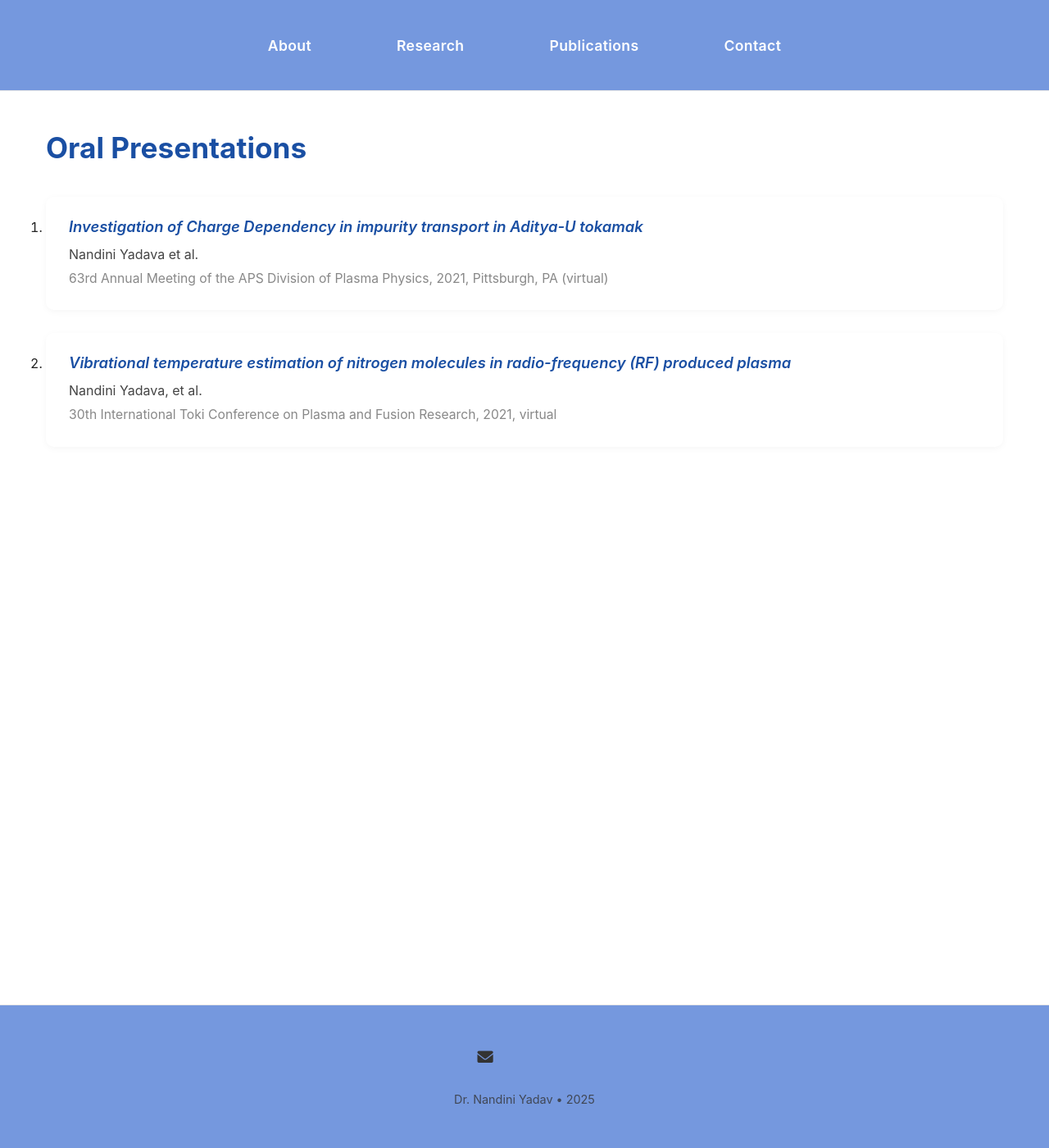
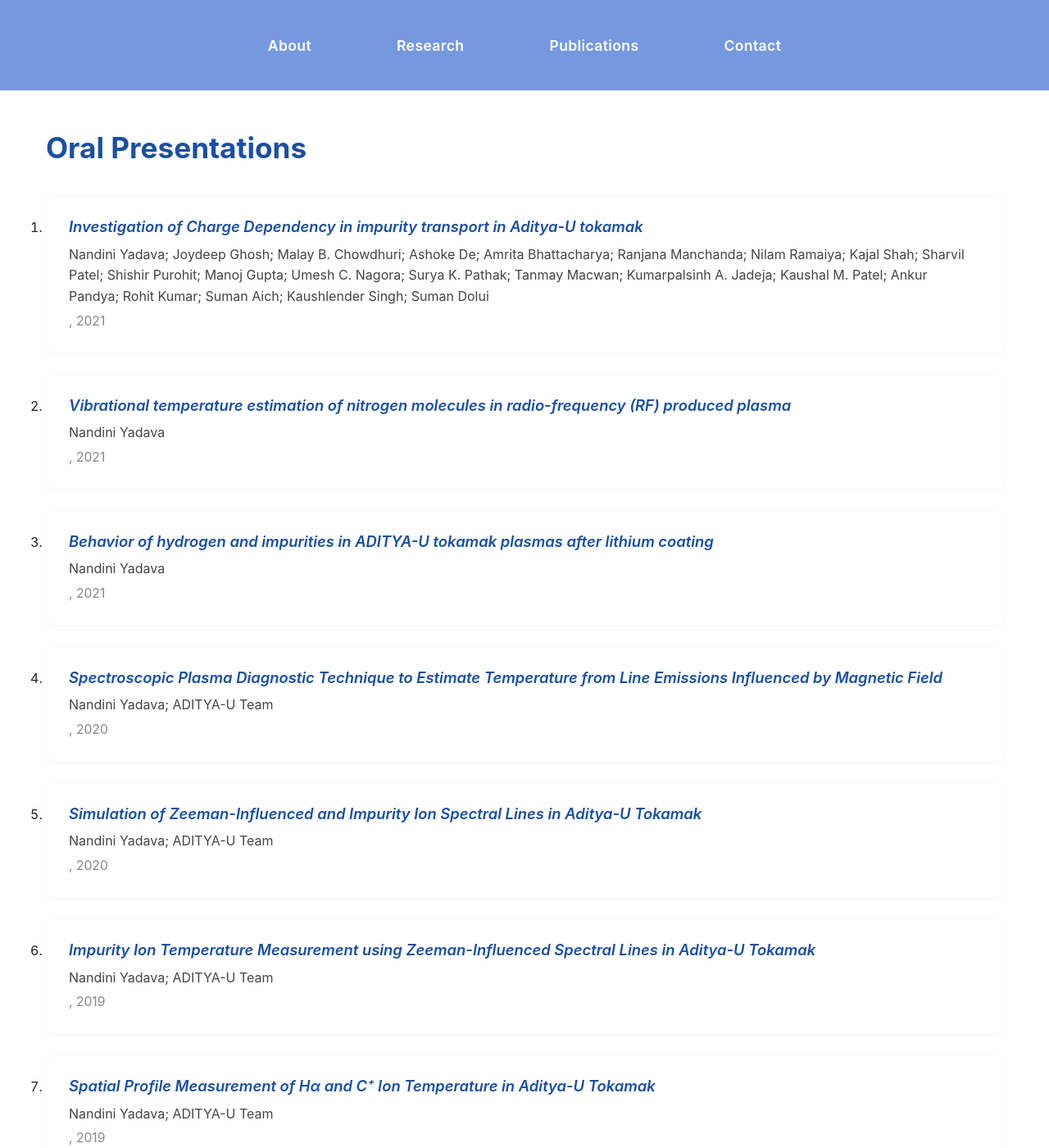
Before and after one commit to nandiniyadavaa/Researcher-NandiniYadav, a Jekyll site: the page built from pages/oral_presentations.md, in a window 1280 px wide and 1400 px high. Shown: the whole window at 82% size. Built offline with Jekyll 4.4.1, drawn with Linux system fonts in a browser that asks for light colours; a style sheet for code colours, icons or effects is not loaded.

Commit message:
Enhance publication details in publications_oral.yml
Updated publication entries with detailed information including titles, journals, and links for various conferences and seminars.

```diff
--- a/_data/publications_oral.yml
+++ b/_data/publications_oral.yml
@@ -1,10 +1,62 @@
-- title: Investigation of Charge Dependency in impurity transport in Aditya-U tokamak
-  authors: Nandini Yadava et al.
-  event: 63rd Annual Meeting of the APS Division of Plasma Physics
+- authors: "Nandini Yadava; Joydeep Ghosh; Malay B. Chowdhuri; Ashoke De; Amrita Bhattacharya; Ranjana Manchanda; Nilam Ramaiya; Kajal Shah; Sharvil Patel; Shishir Purohit; Manoj Gupta; Umesh C. Nagora; Surya K. Pathak; Tanmay Macwan; Kumarpalsinh A. Jadeja; Kaushal M. Patel; Ankur Pandya; Rohit Kumar; Suman Aich; Kaushlender Singh; Suman Dolui"
   year: 2021
-  location: Pittsburgh, PA (virtual)
-- title: Vibrational temperature estimation of nitrogen molecules in radio-frequency (RF) produced plasma
-  authors: Nandini Yadava, et al.
-  event: 30th International Toki Conference on Plasma and Fusion Research
+  title: "Investigation of Charge Dependency in impurity transport in Aditya-U tokamak"
+  journal: "APS Division of Plasma Physics Annual Meeting (DPP 2021), Pittsburgh, PA — virtual"
+  volume: "DPP 2021"
+  pages: "CO07.00004"
+  doi:
+  link: "https://meetings.aps.org/Meeting/DPP21/Session/CO07.4"
+
+- authors: "Nandini Yadava"
   year: 2021
-  note: virtual
+  title: "Vibrational temperature estimation of nitrogen molecules in radio-frequency (RF) produced plasma"
+  journal: "30th International Toki Conference on Plasma and Fusion Research (ITC-30) — virtual"
+  volume:
+  pages:
+  doi:
+  link:
+
+- authors: "Nandini Yadava"
+  year: 2021
+  title: "Behavior of hydrogen and impurities in ADITYA-U tokamak plasmas after lithium coating"
+  journal: "V International Summer School on the Physics of Plasma–Surface Interactions, MEPhI, Moscow — virtual"
+  volume:
+  pages:
+  doi:
+  link:
+
+- authors: "Nandini Yadava; ADITYA-U Team"
+  year: 2020
+  title: "Spectroscopic Plasma Diagnostic Technique to Estimate Temperature from Line Emissions Influenced by Magnetic Field"
+  journal: "8th PSSI Plasma Scholars Colloquium (PSC-2020), Kalinga Institute of Industrial Technology (KIIT) — virtual"
+  volume:
+  pages:
+  doi:
+  link:
+
+- authors: "Nandini Yadava; ADITYA-U Team"
+  year: 2020
+  title: "Simulation of Zeeman-Influenced and Impurity Ion Spectral Lines in Aditya-U Tokamak"
+  journal: "3rd National Seminar on Nonlinear and Complex Phenomena, Jadavpur University, Kolkata"
+  volume:
+  pages:
+  doi:
+  link:
+
+- authors: "Nandini Yadava; ADITYA-U Team"
+  year: 2019
+  title: "Impurity Ion Temperature Measurement using Zeeman-Influenced Spectral Lines in Aditya-U Tokamak"
+  journal: "PLASMA 2019: 34th National Symposium on Plasma Science & Technology, Vellore (Chennai region)"
+  volume:
+  pages:
+  doi:
+  link:
+
+- authors: "Nandini Yadava; ADITYA-U Team"
+  year: 2019
+  title: "Spatial Profile Measurement of Hα and C⁺ Ion Temperature in Aditya-U Tokamak"
+  journal: "7th PSSI – Plasma Scholars Colloquium, Institute for Advanced Research (IAR), Gandhinagar, Gujarat (8–10 Aug 2019)"
+  volume:
+  pages:
+  doi:
+  link:
```
